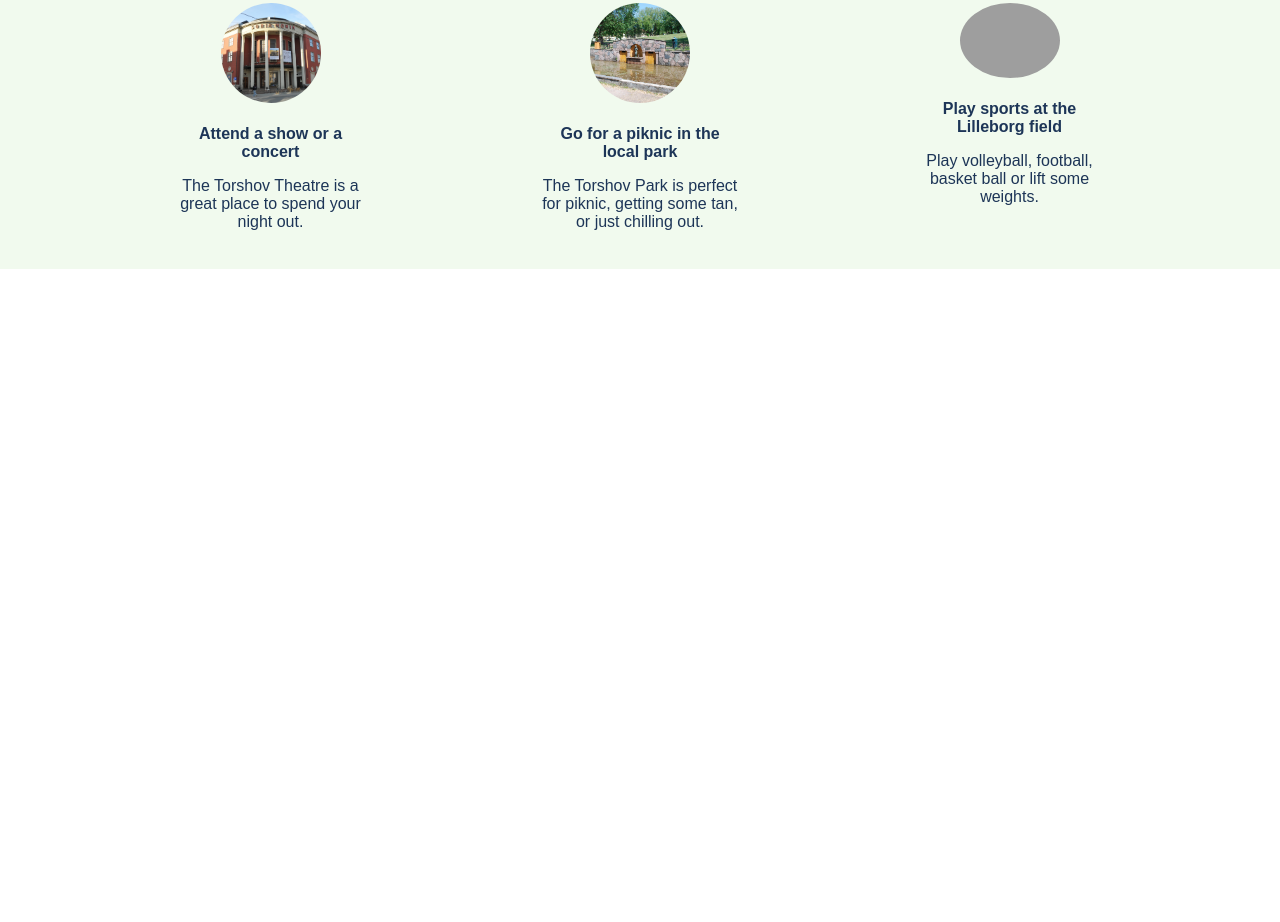
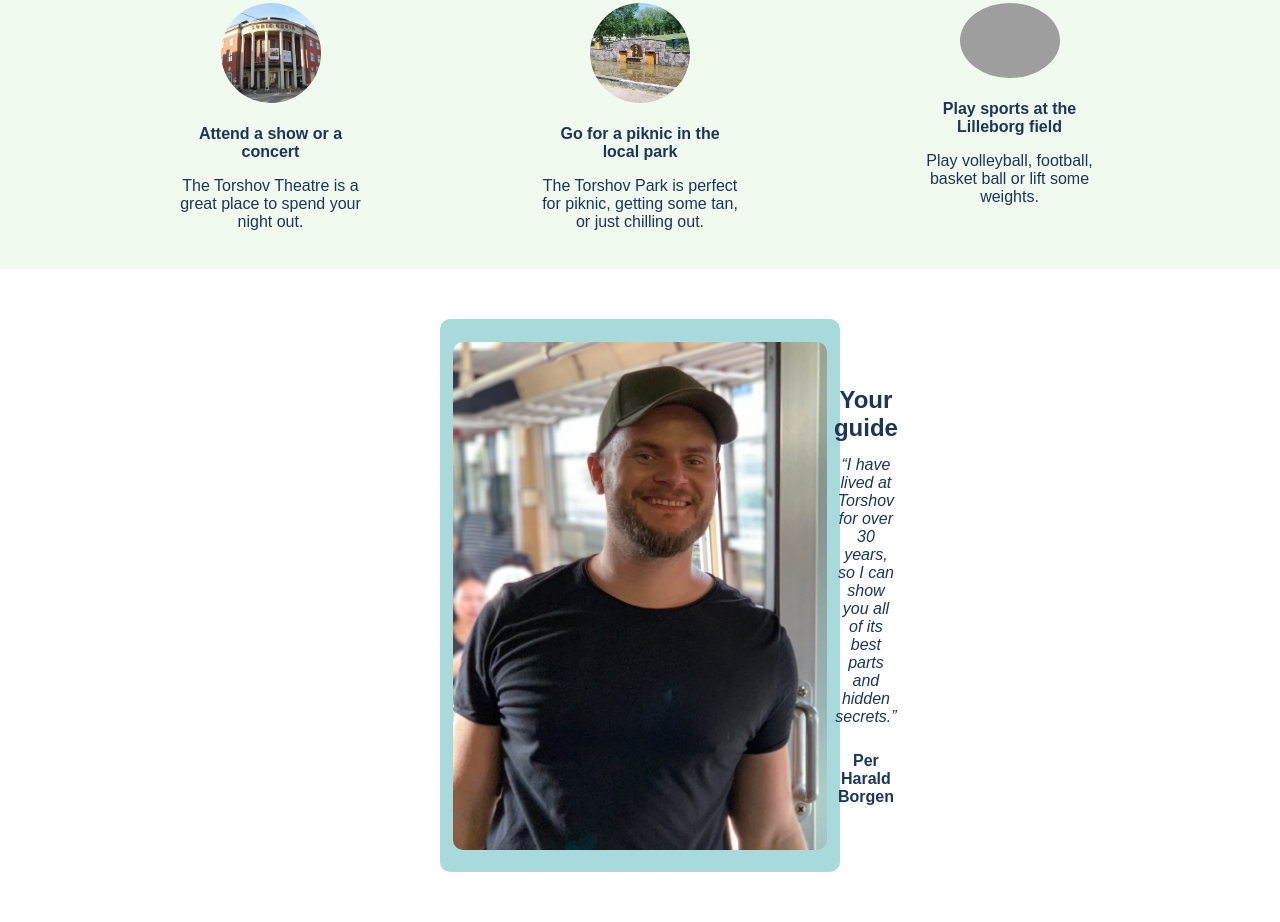
Before and after one commit to bluepersia/hometown-homepage, a website: page index.html in a window 1280 px wide. Shown: the part 468-1390 px from the top of the page. Before the commit the page ends 800 px from the top, so only its background shows below. Drawn offline with Linux system fonts and the light colour scheme; grey boxes are pictures that could not be loaded.

Commit message:
Add guide section

```diff
--- a/index.html
+++ b/index.html
@@ -12,6 +12,7 @@
     <link rel="stylesheet" href="src/styles/blocks/hero/hero.css" />
     <link rel="stylesheet" href="src/styles/blocks/activities/activities.css" />
     <link rel="stylesheet" href="src/styles/blocks/activity/activity.css" />
+    <link rel="stylesheet" href="src/styles/blocks/guide/guide.css" />
   </head>
 
   <body>
@@ -65,6 +66,26 @@
           </li>
         </ul>
       </section>
+
+      <section class="guide">
+        <div class="guide__layout">
+          <div class="guide__main">
+            <img
+              class="guide__img"
+              src="assets/images/per.jpg"
+              alt="Per Borgen on a bus, smiling at the camera"
+            />
+            <div class="guide__content">
+              <h2 class="guide__title">Your guide</h2>
+              <p class="guide__quote">
+                “I have lived at Torshov for over 30 years, so I can show you
+                all of its best parts and hidden secrets.”
+              </p>
+              <p class="guide__name">Per Harald Borgen</p>
+            </div>
+          </div>
+        </div>
+      </section>
     </main>
   </body>
 </html>
--- /dev/null
+++ b/src/styles/blocks/guide/guide.css
@@ -0,0 +1,45 @@
+.guide {
+  text-align: center;
+  color: var(--color-dark-blue);
+}
+
+.guide__layout {
+  padding: 3.125rem 2rem;
+}
+
+.guide__main {
+  max-width: 400px;
+  display: flex;
+  align-items: center;
+  column-gap: 0.43rem;
+  background-color: var(--color-light-blue);
+  padding: 1.43rem 0.81rem;
+  border-radius: var(--radius-100);
+}
+
+.guide__layout .guide__main {
+  margin: 0 auto;
+}
+
+.guide__img,
+.guide__content {
+  flex-basis: 50%;
+}
+
+.guide__img {
+  border-radius: var(--radius-100);
+}
+
+.guide__title {
+  font-size: var(--font-size-300);
+  margin-bottom: 0.875rem;
+}
+
+.guide__quote {
+  font-style: italic;
+  margin-bottom: 1.625rem;
+}
+
+.guide__name {
+  font-weight: var(--font-weight-400);
+}
```
